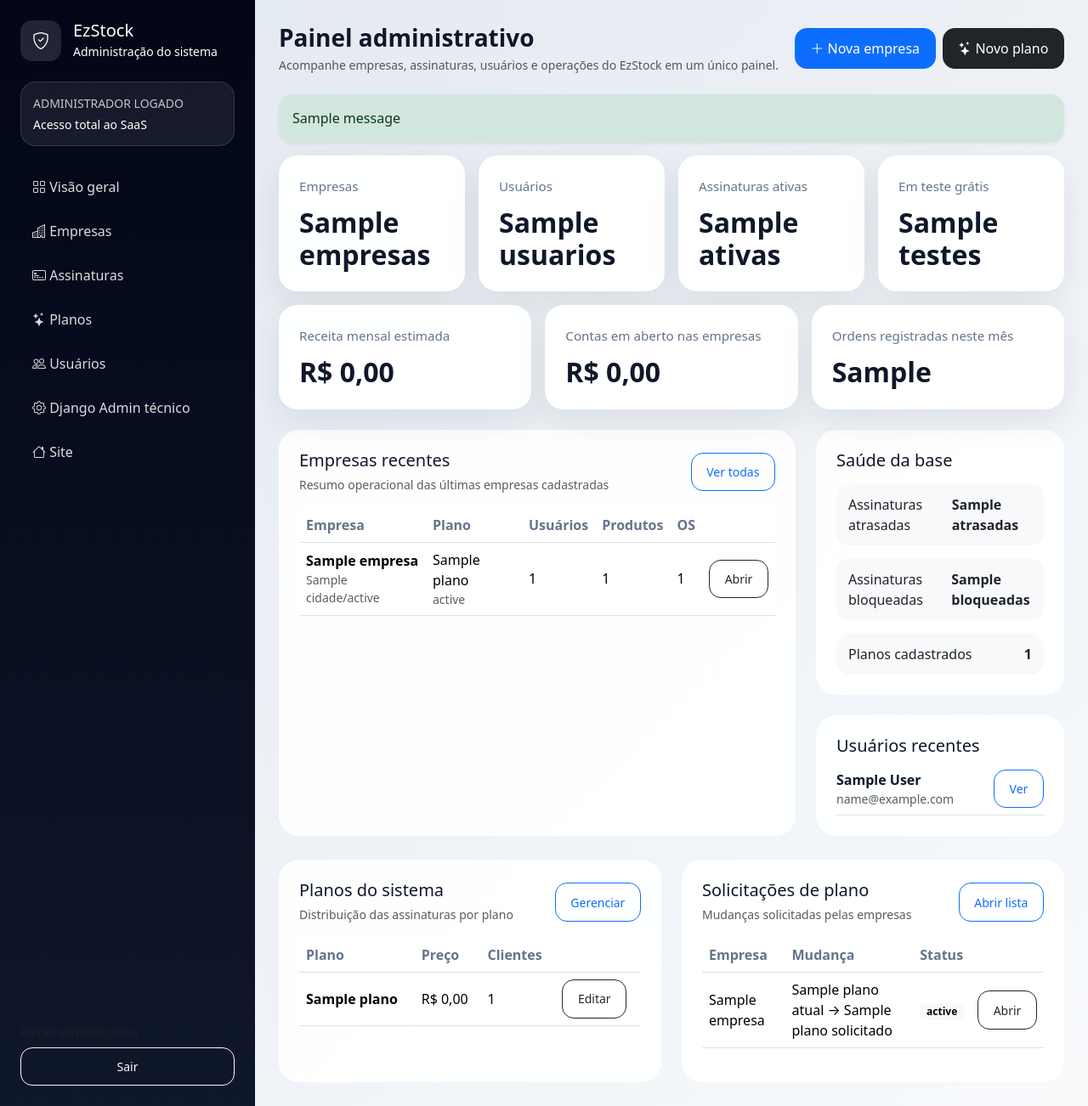
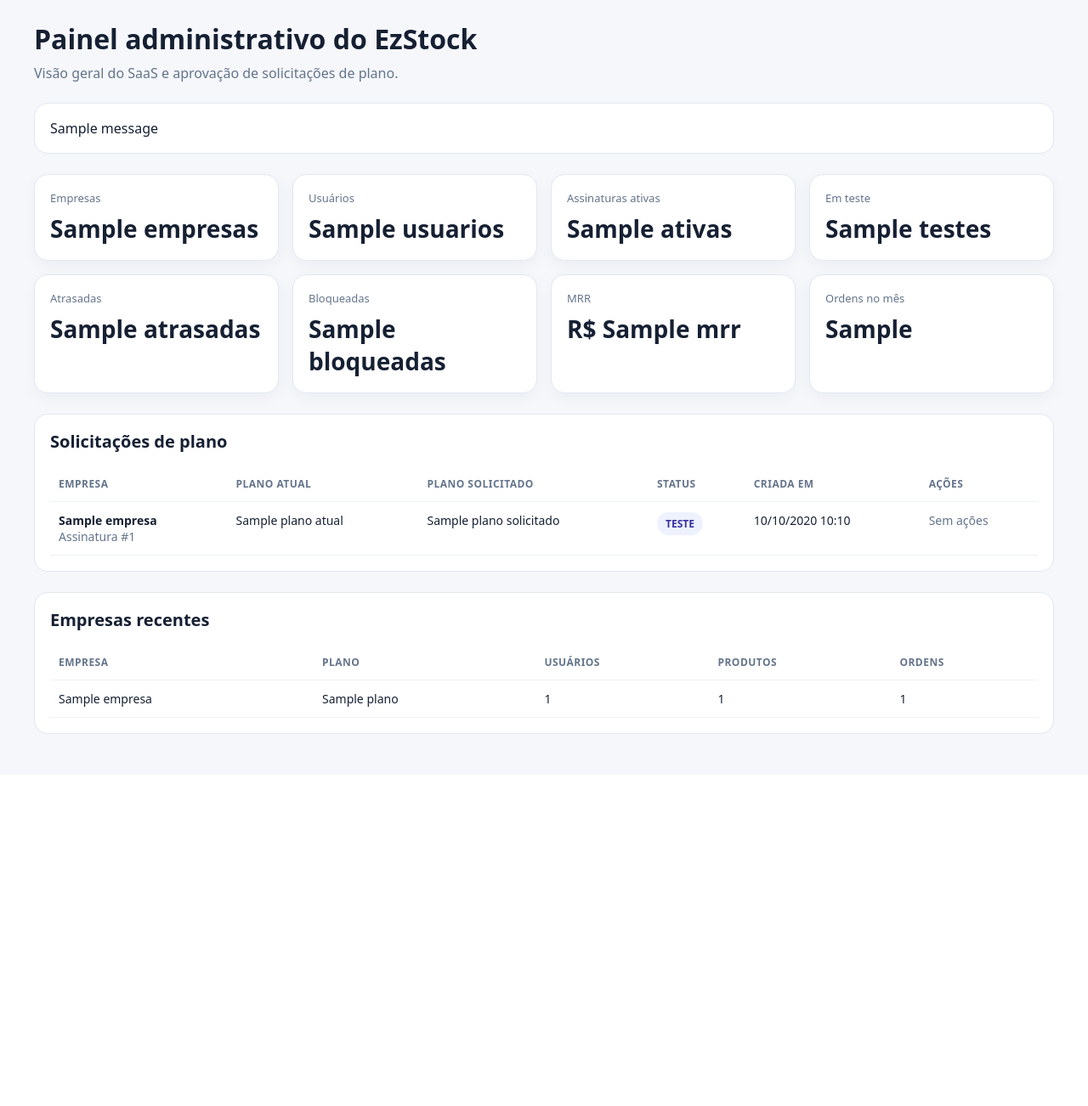
Before and after one commit to szimas125/motogest, a Django app: template templates/saas_admin/dashboard.html in a window 1280 px wide. Shown: the whole page at 85% size. After the commit the page ends 864 px from the top, so only its background shows below. Run offline with Django 5.2, Linux system fonts and the light colour scheme; tables that the repository leaves empty hold one stand-in row (values such as "Sample post"); the template is opened without the code that fills it: values that come from a table or form of the project are taken from there, most other values are stand-ins (such as "Sample title", 1, 10 or a date in 2020); one stand-in notice (Sample message) is shown.

Commit message:
Add files via upload

```diff
--- a/templates/saas_admin/dashboard.html
+++ b/templates/saas_admin/dashboard.html
@@ -1,142 +1,134 @@
-{% extends 'saas_admin/base.html' %}
-{% load br_filters %}
-{% block title %}Painel administrativo | EzStock{% endblock %}
-{% block page_title %}Painel administrativo{% endblock %}
-{% block content %}
-<div class="row g-3 mb-4">
-  <div class="col-md-6 col-xl-3"><div class="metric-card"><span>Empresas</span><h2>{{ cards.empresas }}</h2></div></div>
-  <div class="col-md-6 col-xl-3"><div class="metric-card"><span>Usuários</span><h2>{{ cards.usuarios }}</h2></div></div>
-  <div class="col-md-6 col-xl-3"><div class="metric-card"><span>Assinaturas ativas</span><h2>{{ cards.ativas }}</h2></div></div>
-  <div class="col-md-6 col-xl-3"><div class="metric-card"><span>Em teste grátis</span><h2>{{ cards.testes }}</h2></div></div>
-  <div class="col-md-6 col-xl-4"><div class="metric-card"><span>Receita mensal estimada</span><h2>{{ cards.mrr|brl }}</h2></div></div>
-  <div class="col-md-6 col-xl-4"><div class="metric-card"><span>Contas em aberto nas empresas</span><h2>{{ cards.contas_abertas|brl }}</h2></div></div>
-  <div class="col-md-6 col-xl-4"><div class="metric-card"><span>Ordens registradas neste mês</span><h2>{{ cards.ordens_mes }}</h2></div></div>
+<!DOCTYPE html>
+<html lang="pt-BR">
+<head>
+    <meta charset="utf-8">
+    <meta name="viewport" content="width=device-width, initial-scale=1">
+    <title>Painel Admin | EzStock</title>
+    <style>
+        body{font-family:system-ui,-apple-system,Segoe UI,Roboto,Arial,sans-serif;background:#f5f7fb;color:#162033;margin:0}
+        .wrap{max-width:1200px;margin:0 auto;padding:24px}
+        h1{margin:0 0 8px}
+        .sub{color:#64748b;margin-bottom:24px}
+        .grid{display:grid;grid-template-columns:repeat(4,minmax(0,1fr));gap:16px;margin-bottom:24px}
+        .card{background:#fff;border:1px solid #e2e8f0;border-radius:16px;padding:18px;box-shadow:0 6px 18px rgba(15,23,42,.04)}
+        .label{font-size:13px;color:#64748b;margin-bottom:8px}
+        .value{font-size:28px;font-weight:700}
+        .section{background:#fff;border:1px solid #e2e8f0;border-radius:16px;padding:18px;margin-bottom:24px}
+        .section h2{margin:0 0 16px;font-size:20px}
+        table{width:100%;border-collapse:collapse}
+        th,td{padding:12px 10px;border-bottom:1px solid #edf2f7;text-align:left;font-size:14px;vertical-align:top}
+        th{font-size:12px;text-transform:uppercase;letter-spacing:.04em;color:#64748b}
+        .actions{display:flex;gap:8px;flex-wrap:wrap}
+        .btn{border:none;border-radius:10px;padding:10px 14px;font-weight:600;cursor:pointer}
+        .btn-ok{background:#16a34a;color:#fff}
+        .btn-no{background:#dc2626;color:#fff}
+        .tag{display:inline-block;padding:5px 10px;border-radius:999px;background:#eef2ff;color:#3730a3;font-size:12px;font-weight:700}
+        .muted{color:#64748b}
+        @media (max-width: 960px){.grid{grid-template-columns:repeat(2,minmax(0,1fr))}}
+        @media (max-width: 640px){.grid{grid-template-columns:1fr}}
+    </style>
+</head>
+<body>
+    <div class="wrap">
+        <h1>Painel administrativo do EzStock</h1>
+        <div class="sub">Visão geral do SaaS e aprovação de solicitações de plano.</div>
+
+        {% if messages %}
+            <div class="section">
+                {% for message in messages %}
+                    <div>{{ message }}</div>
+                {% endfor %}
+            </div>
+        {% endif %}
+
+        <div class="grid">
+            <div class="card"><div class="label">Empresas</div><div class="value">{{ cards.empresas }}</div></div>
+            <div class="card"><div class="label">Usuários</div><div class="value">{{ cards.usuarios }}</div></div>
+            <div class="card"><div class="label">Assinaturas ativas</div><div class="value">{{ cards.ativas }}</div></div>
+            <div class="card"><div class="label">Em teste</div><div class="value">{{ cards.testes }}</div></div>
+            <div class="card"><div class="label">Atrasadas</div><div class="value">{{ cards.atrasadas }}</div></div>
+            <div class="card"><div class="label">Bloqueadas</div><div class="value">{{ cards.bloqueadas }}</div></div>
+            <div class="card"><div class="label">MRR</div><div class="value">R$ {{ cards.mrr }}</div></div>
+            <div class="card"><div class="label">Ordens no mês</div><div class="value">{{ cards.ordens_mes }}</div></div>
         </div>
 
-<div class="row g-4">
-  <div class="col-xl-8">
-    <div class="soft-card p-4 h-100">
-      <div class="d-flex justify-content-between align-items-center mb-3">
-        <div>
-          <h5 class="mb-1">Empresas recentes</h5>
-          <small class="text-muted">Resumo operacional das últimas empresas cadastradas</small>
+        <div class="section">
+            <h2>Solicitações de plano</h2>
+            <table>
+                <thead>
+                    <tr>
+                        <th>Empresa</th>
+                        <th>Plano atual</th>
+                        <th>Plano solicitado</th>
+                        <th>Status</th>
+                        <th>Criada em</th>
+                        <th>Ações</th>
+                    </tr>
+                </thead>
+                <tbody>
+                    {% for solicitacao in solicitacoes %}
+                        <tr>
+                            <td>
+                                <strong>{{ solicitacao.empresa.nome_fantasia|default:solicitacao.empresa.nome }}</strong><br>
+                                <span class="muted">Assinatura #{{ solicitacao.assinatura.id }}</span>
+                            </td>
+                            <td>{{ solicitacao.plano_atual.nome }}</td>
+                            <td>{{ solicitacao.plano_solicitado.nome }}</td>
+                            <td><span class="tag">{{ solicitacao.status }}</span></td>
+                            <td>{{ solicitacao.criada_em|date:"d/m/Y H:i" }}</td>
+                            <td>
+                                {% if solicitacao.status == 'ABERTA' %}
+                                    <div class="actions">
+                                        <form method="post" action="{% url 'aprovar_solicitacao' solicitacao.pk %}">
+                                            {% csrf_token %}
+                                            <button type="submit" class="btn btn-ok">Aprovar</button>
+                                        </form>
+                                        <form method="post" action="{% url 'recusar_solicitacao' solicitacao.pk %}">
+                                            {% csrf_token %}
+                                            <button type="submit" class="btn btn-no">Recusar</button>
+                                        </form>
                                     </div>
-        <a href="{% url 'saas_admin_empresas' %}" class="btn btn-outline-primary btn-sm">Ver todas</a>
-      </div>
-      <div class="table-responsive">
-        <table class="table align-middle">
-          <thead><tr><th>Empresa</th><th>Plano</th><th>Usuários</th><th>Produtos</th><th>OS</th><th></th></tr></thead>
-          <tbody>
-            {% for empresa in empresas_recentes %}
+                                {% else %}
+                                    <span class="muted">Sem ações</span>
+                                {% endif %}
+                            </td>
+                        </tr>
+                    {% empty %}
                         <tr>
-              <td><strong>{{ empresa.nome_fantasia|default:empresa.nome }}</strong><div class="small text-muted">{{ empresa.cidade }}{% if empresa.estado %}/{{ empresa.estado }}{% endif %}</div></td>
-              <td>{% if empresa.assinatura %}{{ empresa.assinatura.plano.nome }}<div class="small text-muted">{{ empresa.assinatura.get_status_display }}</div>{% else %}<span class="text-muted">Sem assinatura</span>{% endif %}</td>
-              <td>{{ empresa.total_usuarios }}</td>
-              <td>{{ empresa.total_produtos }}</td>
-              <td>{{ empresa.total_os }}</td>
-              <td><a href="{% url 'saas_admin_empresa_edit' empresa.id %}" class="btn btn-sm btn-outline-dark">Abrir</a></td>
-            </tr>
-            {% empty %}<tr><td colspan="6" class="text-muted">Nenhuma empresa cadastrada ainda.</td></tr>{% endfor %}
-          </tbody>
-        </table>
-      </div>
-    </div>
-  </div>
-  <div class="col-xl-4">
-    <div class="soft-card p-4 mb-4">
-      <h5 class="mb-3">Saúde da base</h5>
-      <div class="d-flex flex-column gap-3">
-        <div class="hero-list-item text-dark bg-light"><span>Assinaturas atrasadas</span><strong>{{ cards.atrasadas }}</strong></div>
-        <div class="hero-list-item text-dark bg-light"><span>Assinaturas bloqueadas</span><strong>{{ cards.bloqueadas }}</strong></div>
-        <div class="hero-list-item text-dark bg-light"><span>Planos cadastrados</span><strong>{{ planos|length }}</strong></div>
-      </div>
-    </div>
-    <div class="soft-card p-4">
-      <h5 class="mb-3">Usuários recentes</h5>
-      <div class="d-flex flex-column gap-3">
-        {% for usuario in usuarios_recentes %}
-        <div class="d-flex justify-content-between align-items-center border-bottom pb-2">
-          <div><strong>{{ usuario.get_full_name|default:usuario.username }}</strong><div class="small text-muted">{{ usuario.email|default:'Sem e-mail' }}</div></div>
-          <a href="/admin/auth/user/{{ usuario.id }}/change/" class="btn btn-sm btn-outline-primary">Ver</a>
-        </div>
-        {% empty %}<div class="text-muted">Sem usuários cadastrados.</div>{% endfor %}
-      </div>
-    </div>
-  </div>
-</div>
-
-<div class="row g-4 mt-1">
-  <div class="col-xl-6">
-    <div class="soft-card p-4 h-100">
-      <div class="d-flex justify-content-between align-items-center mb-3">
-        <div><h5 class="mb-1">Planos do sistema</h5><small class="text-muted">Distribuição das assinaturas por plano</small></div>
-        <a href="{% url 'saas_admin_planos' %}" class="btn btn-outline-primary btn-sm">Gerenciar</a>
-      </div>
-      <div class="table-responsive">
-        <table class="table align-middle">
-          <thead><tr><th>Plano</th><th>Preço</th><th>Clientes</th><th></th></tr></thead>
-          <tbody>
-          {% for plano in planos %}
-            <tr>
-              <td><strong>{{ plano.nome }}</strong>{% if plano.destaque %}<span class="badge text-bg-primary ms-2">Destaque</span>{% endif %}</td>
-              <td>{{ plano.preco_mensal|brl }}</td>
-              <td>{{ plano.total_clientes }}</td>
-              <td><a href="{% url 'saas_admin_plano_edit' plano.id %}" class="btn btn-sm btn-outline-dark">Editar</a></td>
+                            <td colspan="6" class="muted">Nenhuma solicitação encontrada.</td>
                         </tr>
                     {% endfor %}
                 </tbody>
             </table>
         </div>
-    </div>
-  </div>
-  <div class="col-xl-6">
-    <div class="soft-card p-4 h-100">
-      <div class="d-flex justify-content-between align-items-center mb-3">
-        <div><h5 class="mb-1">Solicitações de plano</h5><small class="text-muted">Mudanças solicitadas pelas empresas</small></div>
-        <a href="/admin/core/solicitacaoplano/" class="btn btn-outline-primary btn-sm">Abrir lista</a>
-      </div>
-      <div class="table-responsive">
-        <table class="table align-middle">
-          <thead><tr><th>Empresa</th><th>Mudança</th><th>Status</th><th></th></tr></thead>
+
+        <div class="section">
+            <h2>Empresas recentes</h2>
+            <table>
+                <thead>
+                    <tr>
+                        <th>Empresa</th>
+                        <th>Plano</th>
+                        <th>Usuários</th>
+                        <th>Produtos</th>
+                        <th>Ordens</th>
+                    </tr>
+                </thead>
                 <tbody>
-          {% for item in solicitacoes %}
+                    {% for empresa in empresas_recentes %}
                         <tr>
-              <td>{{ item.empresa.nome_fantasia|default:item.empresa.nome }}</td>
-              <td>{{ item.plano_atual.nome }} → {{ item.plano_solicitado.nome }}</td>
-              <td><span class="badge text-bg-light">{{ item.get_status_display }}</span></td>
-              <td><a href="/admin/core/solicitacaoplano/{{ item.id }}/change/" class="btn btn-sm btn-outline-dark">Abrir</a></td>
-            </tr>
-          {% empty %}<tr><td colspan="4" class="text-muted">Nenhuma solicitação encontrada.</td></tr>{% endfor %}
-          </tbody>
-        </table>
-      </div>
-    </div>
-  </div>
-</div>
-{% endblock %}
-
-<div class="card border-0 shadow-sm soft-card mt-4">
-  <div class="card-body">
-    <div class="d-flex justify-content-between align-items-center mb-3">
-      <h5 class="mb-0">Últimos eventos de assinatura</h5>
-      <span class="badge text-bg-light">auditoria</span>
-    </div>
-    <div class="table-responsive">
-      <table class="table align-middle mb-0">
-        <thead><tr><th>Data</th><th>Empresa</th><th>Evento</th><th>Origem</th></tr></thead>
-        <tbody>
-        {% for evento in eventos_recentes %}
-          <tr>
-            <td>{{ evento.criado_em|date:'d/m/Y H:i' }}</td>
-            <td>{{ evento.assinatura.empresa.nome_fantasia|default:evento.assinatura.empresa.nome }}</td>
-            <td>{{ evento.tipo }}</td>
-            <td>{{ evento.origem }}</td>
+                            <td>{{ empresa.nome_fantasia|default:empresa.nome }}</td>
+                            <td>{{ empresa.assinatura.plano.nome }}</td>
+                            <td>{{ empresa.total_usuarios }}</td>
+                            <td>{{ empresa.total_produtos }}</td>
+                            <td>{{ empresa.total_os }}</td>
                         </tr>
                     {% empty %}
-          <tr><td colspan="4" class="text-muted">Nenhum evento de assinatura registrado ainda.</td></tr>
+                        <tr><td colspan="5" class="muted">Nenhuma empresa encontrada.</td></tr>
                     {% endfor %}
                 </tbody>
             </table>
         </div>
     </div>
-</div>
+</body>
+</html>
```
Lines whose indentation alone changed are shown as unchanged.
